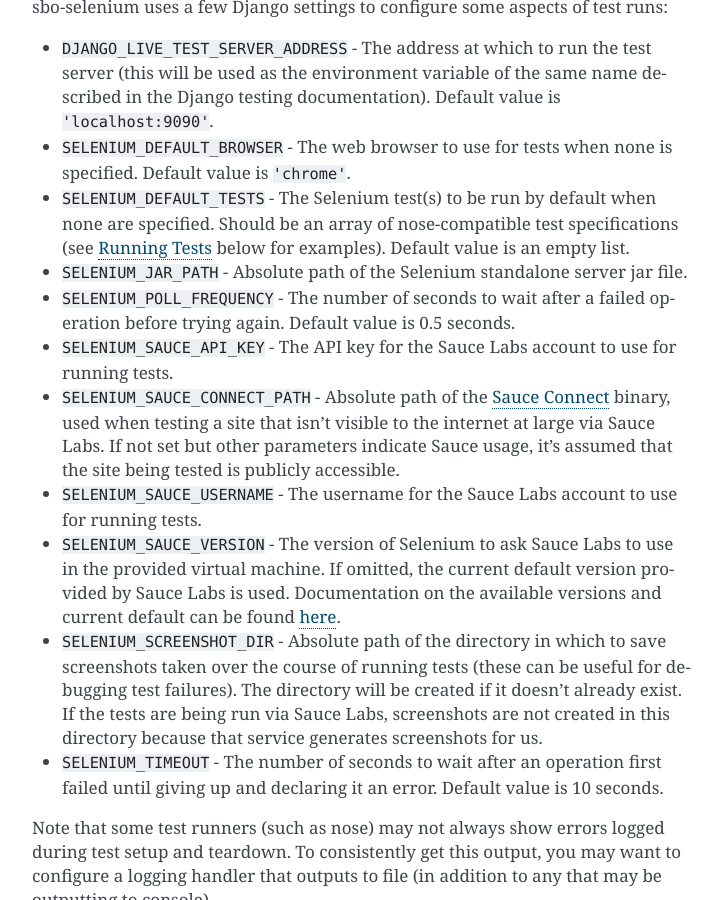
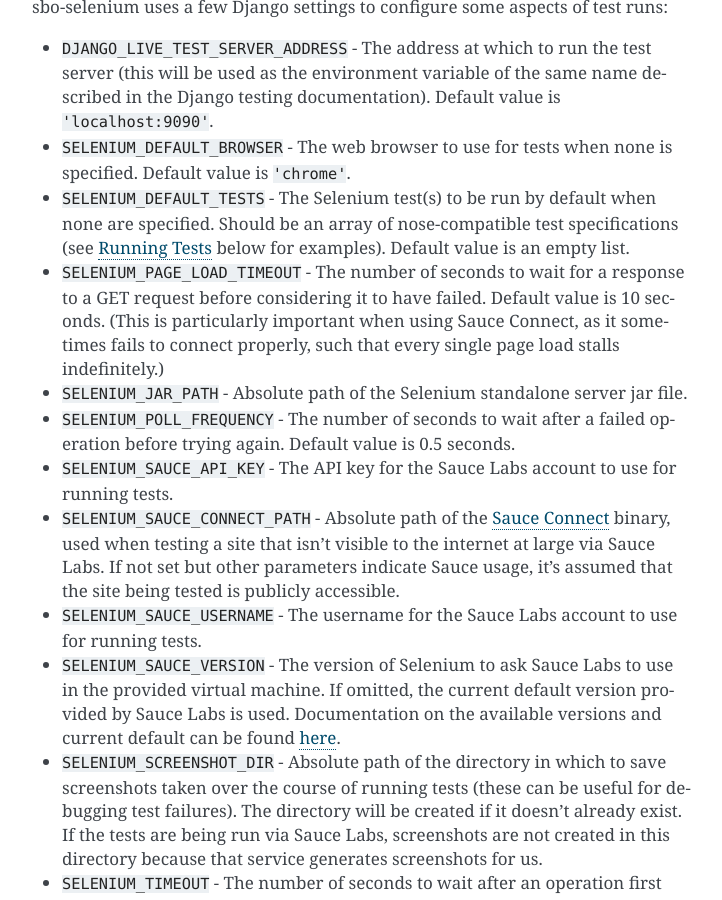
Before and after one commit to spothero/sbo-selenium, a Sphinx documentation site: the page built from docs/readme.rst, in a window 1280 px wide and 900 px high, scrolled down 1180 px. Shown: the whole window, without its empty margins (388-1110 px from the left). Built offline with Sphinx 7.4.7, drawn with Linux system fonts in a browser that asks for light colours; pages that are not in the unit, such as notebooks, are missing from menus; the version number is read from the project's files by our own code.

Commit message:
Support for default page load timeout

```diff
--- a/README.rst
+++ b/README.rst
@@ -62,6 +62,11 @@
   none are specified.  Should be an array of nose-compatible test
   specifications (see `Running Tests`_ below for examples).  Default value is
   an empty list.
+* ``SELENIUM_PAGE_LOAD_TIMEOUT`` - The number of seconds to wait for a response
+  to a GET request before considering it to have failed.  Default value is 10
+  seconds.  (This is particularly important when using Sauce Connect, as it
+  sometimes fails to connect properly, such that every single page load stalls
+  indefinitely.)
 * ``SELENIUM_JAR_PATH`` - Absolute path of the Selenium standalone server jar
   file.
 * ``SELENIUM_POLL_FREQUENCY`` - The number of seconds to wait after a failed
--- a/docs/CHANGELOG.rst
+++ b/docs/CHANGELOG.rst
@@ -1,5 +1,10 @@
 sbo-selenium Changelog
 ======================
+
+0.4.2 (2014-05-20)
+------------------
+* Page load timeout support (default is 10 seconds, override via SELENIUM_PAGE_LOAD_TIMEOUT)
+* Support for Internet Explorer Sauce OnDemand sessions
 
 0.4.1 (2014-04-18)
 ------------------
--- a/setup.py
+++ b/setup.py
@@ -13,7 +13,7 @@
 install_requires = [str(r.req) for r in requirements]
 
 
-version = '0.4.1'
+version = '0.4.2'
 
 setup(
     name="sbo-selenium",
```
Also changed, not shown: 4 other files.
